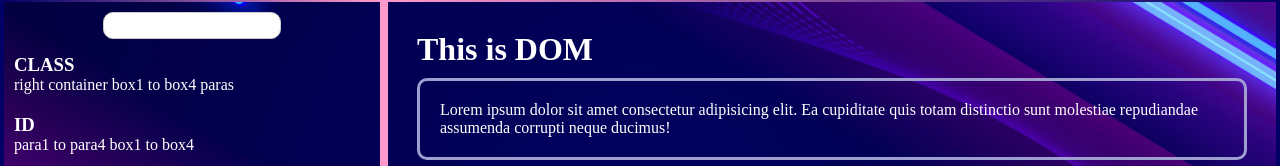
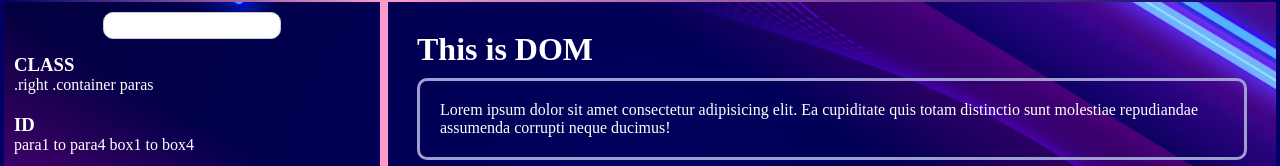
Before and after one commit to Nahinkhanpattan/DOMdemo, a plain HTML site: page index.html in a window 1280 px wide. Shown: the part 162-328 px from the top of the page. Drawn offline with Linux system fonts and the light colour scheme.

Commit message:
initial commit

```diff
--- a/index.html
+++ b/index.html
@@ -18,9 +18,8 @@
             <div class="selectors">
                 <div class="classes">
                     <h3><b>CLASS</b></h3>
-                    <span>right</span>
-                    <span>container</span>
-                    <span>box1 to box4</span>
+                    <span>.right</span>
+                    <span>.container</span>
                     <span>paras</span>
                 </div>
                 <div class="ids">
```
